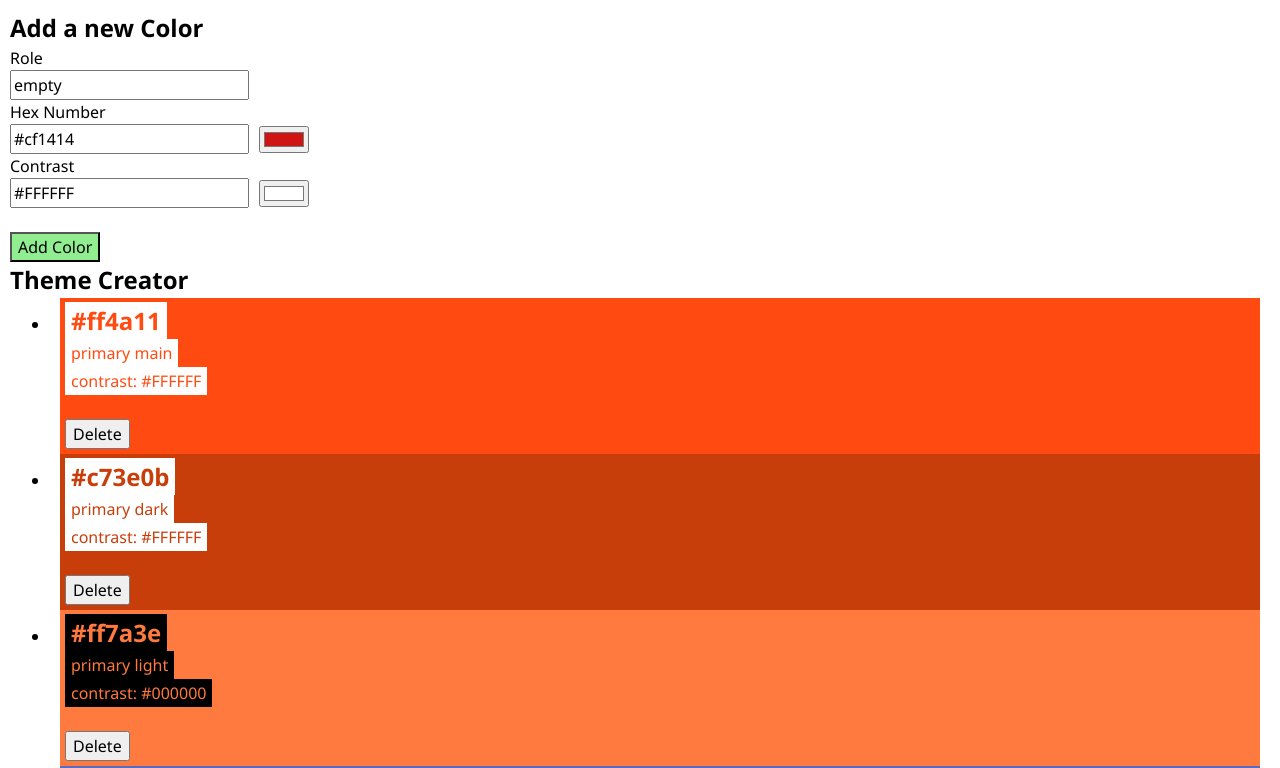
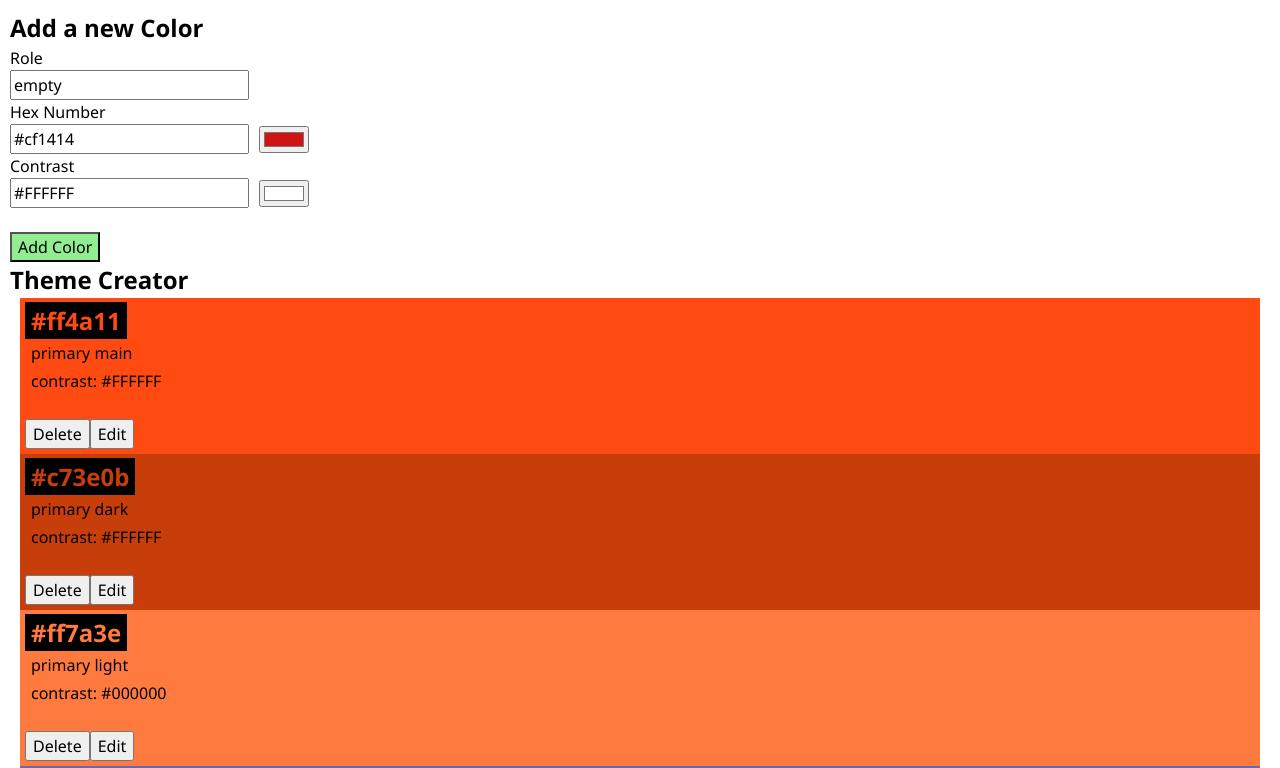
Before and after one commit to Acki77/recap-4-Acki77, a React (Vite) app: page / in a window 1280 px wide. Shown: the top 768 px of the page. Built offline with nearby package versions, Linux system fonts and the light colour scheme.

Commit message:
solved Task4 edit Colors

```diff
--- a/package.json
+++ b/package.json
@@ -15,7 +15,8 @@
     "dotenv": "^16.4.5",
     "nanoid": "^5.1.6",
     "react": "^18.2.0",
-    "react-dom": "^18.2.0"
+    "react-dom": "^18.2.0",
+    "use-local-storage-state": "^19.5.0"
   },
   "devDependencies": {
     "@types/react": "^18.2.66",
--- a/src/App.jsx
+++ b/src/App.jsx
@@ -1,9 +1,9 @@
 import { initialColors } from "./lib/colors";
 import Color from "./Components/Color/Color";
-import ColorForm from "./Components/ColorForms";
+import ColorForm from "./Components/ColorForm";
 import "./App.css";
 import "./Components/ColorInput/Colorinput.css";
-import "./Components/ColorForms/ColorForm.css";
+import "./Components/ColorForm/ColorForm.css";
 import { useState } from "react";
 
 function App() {
@@ -14,17 +14,26 @@ function App() {
   function handleDeleteColor(idToDelete) {
     setColors(colors.filter((color) => color.id !== idToDelete));
   }
+  function handleEditColor(idToUpdate, updatedColor) {
+    setColors(
+      colors.map((color) => (color.id === idToUpdate ? updatedColor : color)),
+    );
+  }
 
   return (
     <main>
-      <ColorForm onAddColor={handleAddColor} />
+      <ColorForm onSubmitColor={handleAddColor} />
       <section className="theme">
         <h1>Theme Creator</h1>
         <ul className="theme__colorlist">
           {colors.length > 0 ? (
             colors.map((oneColor) => (
               <li key={oneColor.id} className="theme__coloritem">
-                <Color color={oneColor} onDeleteColor={handleDeleteColor} />
+                <Color
+                  color={oneColor}
+                  onDeleteColor={handleDeleteColor}
+                  onEditColor={handleEditColor}
+                />
               </li>
             ))
           ) : (
--- a/src/Components/Color/Color.jsx
+++ b/src/Components/Color/Color.jsx
@@ -1,42 +1,71 @@
 //import { initialColors } from "../../lib/colors";
 import "./Color.css";
 import { useState } from "react";
-
+import ColorForm from "../ColorForm";
 //
 
-export default function Color({ color, onDeleteColor }) {
+export default function Color({ color, onDeleteColor, onEditColor }) {
   const [showConfirm, setShowConfirm] = useState(false);
+  const [isEditing, setIsEditing] = useState(false);
+  if (isEditing) {
+    return (
+      <>
+        <ColorForm
+          initialData={color}
+          onSubmitColor={(newData) => {
+            onEditColor(color.id, newData);
+            setIsEditing(false);
+          }}
+        />
+
+        <button
+          className="color-card__button"
+          onClick={() => setIsEditing(false)}
+        >
+          Cancel
+        </button>
+      </>
+    );
+  }
 
   return (
     <div className="color-card" style={{ backgroundColor: color.hex }}>
-      <h2
-        className="color-card-headline"
-        style={{ backgroundColor: color.contrastText, color: color.hex }}
-      >
+      <h2 className="color-card-headline" style={{ color: color.hex }}>
         {color.hex}
       </h2>
 
       <p
         className="color__role"
-        style={{ backgroundColor: color.contrastText, color: color.hex }}
+        /*         style={{ backgroundColor: color.contrastText, color: color.hex }}
+         */
       >
         {color.role}
       </p>
 
       <p
         className="color__contrast"
-        style={{ backgroundColor: color.contrastText, color: color.hex }}
+        /*         style={{ backgroundColor: color.contrastText, color: color.hex }}
+         */
       >
         contrast: {color.contrastText}
       </p>
       <br />
+      <div className="color-card__buttons">
         {!showConfirm ? (
+          <>
             <button
               className="color-card__delete"
               onClick={() => setShowConfirm(true)}
             >
               Delete
             </button>
+            <button
+              className="color-card__edit"
+              onClick={() => setIsEditing(true)}
+            >
+              Edit
+            </button>
+          </>
         ) : (
           <div className="color-card__confirm">
             <p
@@ -54,5 +83,6 @@ export default function Color({ color, onDeleteColor }) {
           </div>
         )}
       </div>
+    </div>
   );
 }
--- a/src/Components/ColorForms/index.jsx
+++ b/src/Components/ColorForm/index.jsx
@@ -3,24 +3,27 @@ import { nanoid } from "nanoid";
 import "./ColorForm.css";
 import ColorInput from "../ColorInput";
 
-const initialData = { role: "empty", hex: "#cf1414", contrastText: "#FFFFFF" };
+const defaultFormData = {
+  role: "empty",
+  hex: "#cf1414",
+  contrastText: "#FFFFFF",
+};
 
-export default function ColorForm({ onAddColor }) {
+export default function ColorForm({ onSubmitColor, initialData }) {
+  const defaultValues = initialData || defaultFormData;
   function handleSubmit(event) {
     event.preventDefault();
 
     const formData = new FormData(event.target);
     const data = Object.fromEntries(formData);
 
-    console.log("🤔 data:", data);
     const dataWithId = { ...data, id: nanoid() };
-    console.log("Fertiges Objekt für die Liste:", dataWithId);
-    onAddColor(dataWithId);
+    onSubmitColor(dataWithId);
     event.target.reset();
   }
   return (
     <form className="colorForm" onSubmit={handleSubmit}>
-      <h2>Add a new Color</h2>
+      <h2> {initialData ? "Update Color" : "Add a new Color"}</h2>
       <div className="colorForm__fields">
         <div className="colorForm__field">
           <label className="colorForm__label" htmlFor="role">
@@ -33,7 +36,7 @@ export default function ColorForm({ onAddColor }) {
               name="role"
               placeholder="some color"
               required
-              defaultValue={initialData.role}
+              defaultValue={defaultValues.role}
             />
           </label>
         </div>
@@ -41,7 +44,7 @@ export default function ColorForm({ onAddColor }) {
           <label className="colorForm__label" htmlFor="hex">
             Hex Number
             <br />
-            <ColorInput id="hex" defaultValue={initialData.hex} />
+            <ColorInput id="hex" defaultValue={defaultValues.hex} />
           </label>
         </div>
         <div className="colorForm__field">
@@ -50,14 +53,14 @@ export default function ColorForm({ onAddColor }) {
             <br />
             <ColorInput
               id="contrastText"
-              defaultValue={initialData.contrastText}
+              defaultValue={defaultValues.contrastText}
             />
           </label>
         </div>
       </div>
       <br />
       <button type="submit" className="colorForm__button">
-        Add Color
+        {initialData ? "Update Color" : "Add Color"}
       </button>
     </form>
   );
--- a/src/index.css
+++ b/src/index.css
@@ -64,3 +64,7 @@ h6 {
 #__next {
   isolation: isolate;
 }
+ul {
+  list-style: none;
+  padding: 0;
+}
```
Also changed, not shown: src/Components/ColorForm/ColorForm.css (renamed from src/Components/ColorForms/ColorForm.css), 1 other file (tests, documents, lock files or other folders). Lines whose indentation alone changed are shown as unchanged.
